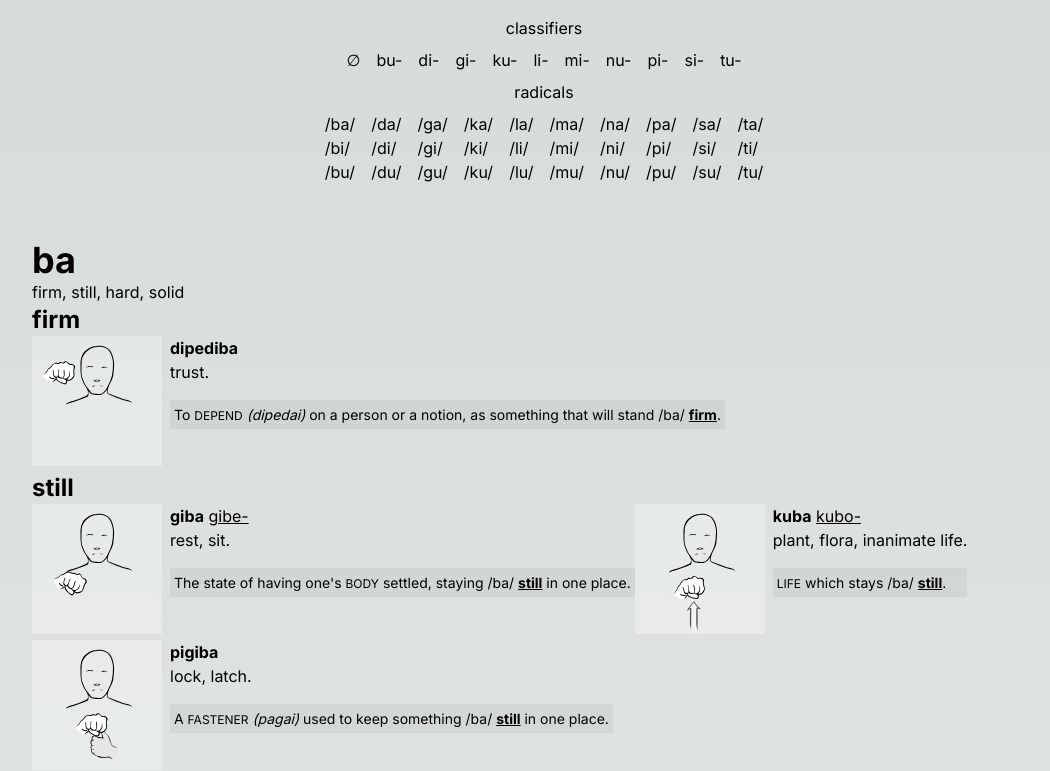
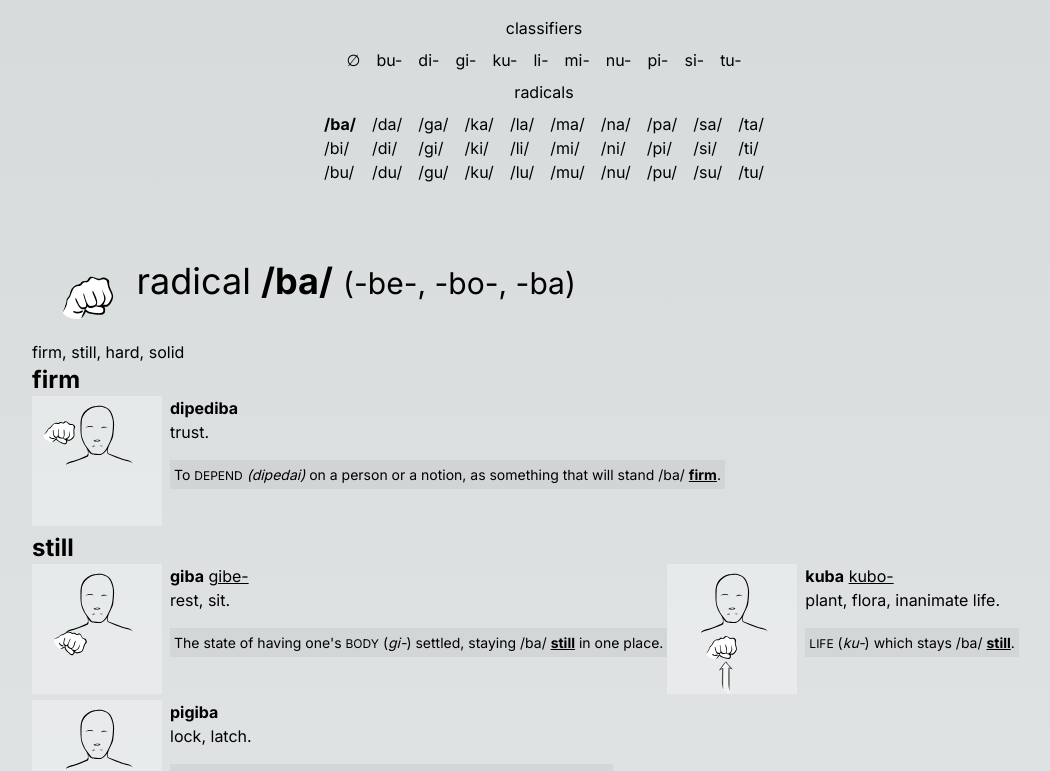
Before and after one commit to justinsilvestre/lanidic, a Next.js app: page /lanidic/r/ba in a window 1280 px wide. Shown: the top 771 px of the page, without its empty margins (96-1146 px from the left). Built offline with nearby package versions, Linux system fonts and the light colour scheme.

Commit message:
Continue filling out radicals layout

```diff
--- a/src/app/layout.tsx
+++ b/src/app/layout.tsx
@@ -2,8 +2,8 @@ import type { Metadata } from "next";
 import { Inter } from "next/font/google";
 import "./globals.css";
 import { Footer } from "@/components/Footer";
-import Link from "next/link";
-import { classifiers, consonants } from "./roots/rootsStructure";
+import { useRouter } from "next/navigation";
+import { Header } from "../components/Header";
 
 const inter = Inter({ subsets: ["latin"] });
 
@@ -14,37 +14,15 @@ export const metadata: Metadata = {
 
 export default function RootLayout({
   children,
+  params,
 }: Readonly<{
   children: React.ReactNode;
+  params: any;
 }>) {
   return (
     <html lang="en">
       <body className={` min-h-screen ${inter.className}`}>
-        <header className="flex flex-col items-center p-4">
-          <h2>classifiers</h2>
-          <ul>
-            <li className="inline-block p-2">
-              <Link href={"/"}>∅</Link>
-            </li>
-            {classifiers.map((classifier) => (
-              <li key={classifier} className="inline-block p-2">
-                <Link href={"/p/" + classifier}>{classifier}-</Link>
-              </li>
-            ))}
-          </ul>
-          <h2>radicals</h2>
-          <ul>
-            {consonants.map((consonant) => (
-              <li key={consonant} className="inline-block p-2">
-                <Link href={`/r/${consonant}a`}>/{consonant}a/</Link>
-                <br />
-                <Link href={`/r/${consonant}i`}>/{consonant}i/</Link>
-                <br />
-                <Link href={`/r/${consonant}u`}>/{consonant}u/</Link>
-              </li>
-            ))}
-          </ul>
-        </header>
+        <Header />
         <main className="flex flex-col items-center p-4">{children}</main>
         <Footer />
       </body>
--- /dev/null
+++ b/src/components/Header.tsx
@@ -0,0 +1,52 @@
+"use client";
+
+import Link from "next/link";
+import { classifiers, consonants } from "../app/roots/rootsStructure";
+import { useParams } from "next/navigation";
+
+export function Header() {
+  const params = useParams();
+  return (
+    <header className="flex flex-col items-center p-4">
+      <h2>classifiers</h2>
+      <ul>
+        <li className="inline-block p-2">
+          <Link href={"/"}>∅</Link>
+        </li>
+        {classifiers.map((classifier) => (
+          <li key={classifier} className="inline-block p-2">
+            {params.prefix !== classifier ? (
+              <Link href={"/p/" + classifier}>{classifier}-</Link>
+            ) : (
+              <span className="font-bold">{classifier}-</span>
+            )}
+          </li>
+        ))}
+      </ul>
+      <h2>radicals</h2>
+      <ul>
+        {consonants.map((consonant) => (
+          <li key={consonant} className="inline-block p-2">
+            {params.radical !== consonant + "a" ? (
+              <Link href={`/r/${consonant}a`}>/{consonant}a/</Link>
+            ) : (
+              <span className="font-bold">/{consonant}a/</span>
+            )}
+            <br />
+            {params.radical !== consonant + "i" ? (
+              <Link href={`/r/${consonant}i`}>/{consonant}i/</Link>
+            ) : (
+              <span className="font-bold">/{consonant}i/</span>
+            )}
+            <br />
+            {params.radical !== consonant + "u" ? (
+              <Link href={`/r/${consonant}u`}>/{consonant}u/</Link>
+            ) : (
+              <span className="font-bold">/{consonant}u/</span>
+            )}
+          </li>
+        ))}
+      </ul>
+    </header>
+  );
+}
--- a/src/components/PrefixPage.tsx
+++ b/src/components/PrefixPage.tsx
@@ -87,14 +87,17 @@ function PrefixTableDisplay({
             </p>
             <p className="">
               {prefixRadicals.length === 1 ? "radical: " : "radicals: "}
-              {prefixRadicals.map((radical) => (
-                <Link
-                  href={`/r/${radical}`}
-                  key={radical}
-                  className="font-bold underline hover:no-underline"
-                >
-                  {radical}
-                </Link>
+              {prefixRadicals.map((radical, i) => (
+                <span key={radical}>
+                  <Link href={`/r/${radical}`} className="group">
+                    /
+                    <span className="underline hover:no-underline">
+                      {radical}
+                    </span>
+                    /
+                  </Link>
+                  {i < prefixRadicals.length - 1 ? ", " : ""}
+                </span>
               ))}
             </p>
           </>
@@ -186,36 +189,6 @@ export function PrefixPage({
         table={table}
       />
     </>
-  );
-}
-
-function RadicalHandshapeSvg({
-  radical,
-  className,
-  size = 75,
-}: {
-  radical: Radical;
-  className?: string;
-  size?: number;
-}) {
-  if (!radicalsPaths[radical]) throw new Error(`invalid radical ${radical}`);
-
-  return (
-    <svg
-      viewBox="30 30 450 450"
-      height={size}
-      width={size}
-      className={`${className}`}
-    >
-      <path
-        d={radicalsPaths[radical].fill}
-        style={{ fill: "rgb(var(--background-end-rgb))" }}
-      />
-      <path
-        d={radicalsPaths[radical].outline}
-        style={{ fill: "rgb(var(--foreground-rgb))" }}
-      />
-    </svg>
   );
 }
 
--- /dev/null
+++ b/src/components/RadicalHandshapeSvg.tsx
@@ -0,0 +1,34 @@
+/* eslint-disable react/no-unescaped-entities */
+"use client";
+import radicalsPaths from "@/app/svg/radicalsPaths.json";
+import { Radical } from "@/app/roots/rootsStructure";
+
+export function RadicalHandshapeSvg({
+  radical,
+  className,
+  size = 75,
+}: {
+  radical: Radical;
+  className?: string;
+  size?: number;
+}) {
+  if (!radicalsPaths[radical]) throw new Error(`invalid radical ${radical}`);
+
+  return (
+    <svg
+      viewBox="30 30 450 450"
+      height={size}
+      width={size}
+      className={`${className}`}
+    >
+      <path
+        d={radicalsPaths[radical].fill}
+        style={{ fill: "rgb(var(--background-end-rgb))" }}
+      />
+      <path
+        d={radicalsPaths[radical].outline}
+        style={{ fill: "rgb(var(--foreground-rgb))" }}
+      />
+    </svg>
+  );
+}
--- a/src/components/RadicalPage.tsx
+++ b/src/components/RadicalPage.tsx
@@ -1,6 +1,7 @@
 import { Radical } from "@/app/roots/rootsStructure";
 import { ExpandedRadicalTable } from "@/app/roots/rootsTables";
 import { RootDefinition } from "./RootDefinition";
+import { RadicalHandshapeSvg } from "./RadicalHandshapeSvg";
 
 export function RadicalPage({
   radical,
@@ -31,8 +32,21 @@ function RadicalTableDisplay({
 }) {
   return (
     <div className={className}>
-      <h1 className="text-4xl font-bold">{radical}</h1>
+      <h1 className="">
+        <RadicalHandshapeSvg
+          radical={radical}
+          size={100}
+          className="inline-block"
+        />{" "}
+        <span className="text-4xl">
+          radical <span className="font-bold">/{radical}/</span>{" "}
+        </span>
+        <span className="text-3xl">
+          ({getRadicalForms(radical).join(", ")})
+        </span>
+      </h1>
       <p>{Object.keys(table.radicals).join(", ")}</p>
+
       <div className="flex flex-col">
         {Object.entries(table.radicals).map(([radicalMeaning, entries]) => {
           return (
@@ -75,3 +89,28 @@ function RadicalTableDisplay({
     </div>
   );
 }
+
+function getRadicalForms(radical: Radical) {
+  const consonant = radical[0];
+  const vowel = radical[1];
+  if (vowel === "a")
+    return [`-${consonant}e-`, `-${consonant}o-`, `-${consonant}a`];
+
+  if (vowel === "i")
+    return [
+      `-${consonant}i-`,
+      `-${consonant}a-`,
+      `-${consonant}e`,
+      `-${consonant}ai`,
+    ];
+
+  if (vowel === "u")
+    return [
+      `-${consonant}u`,
+      `-${consonant}a-`,
+      `-${consonant}o`,
+      `-${consonant}au`,
+    ];
+
+  throw new Error(`Invalid radical ${radical}`);
+}
--- a/src/components/RootDefinition.tsx
+++ b/src/components/RootDefinition.tsx
@@ -4,7 +4,7 @@ import Link from "next/link";
 import radicalsPaths from "@/app/svg/radicalsPaths.json";
 import classifiersPaths from "@/app/svg/classifiersPaths.json";
 import { rootsTables } from "@/app/roots/rootsTables";
-import { Radical, Classifier } from "@/app/roots/rootsStructure";
+import { Radical, Classifier, classifiers } from "@/app/roots/rootsStructure";
 import { ClassifiedHandshape, capitalize, toRadicalForm } from "./PrefixPage";
 
 export function RootDefinition({
@@ -109,10 +109,14 @@ export function RootDefinition({
                       rootsTables.byPrefix[prefix].prefixAsRoot;
                     return (
                       <span key={String(i)}>
-                        <Link href={`/p/${prefix}`} className="group">
+                        <Link
+                          href={`/p/${prefix}`}
+                          className="group whitespace-nowrap"
+                        >
                           <span className="[font-variant:small-caps] [font-size:1.2em] group-hover:underline">
                             {inflectedPrefixMeaning || prefixMeaning}
-                          </span>{" "}
+                          </span>
+                          &nbsp;
                           <span className="italic group-hover:text-orange-600">
                             ({prefixAsRoot})
                           </span>
@@ -123,22 +127,40 @@ export function RootDefinition({
                     const [syllable] = colonSegments;
                     const [syllableMeaning, inflectedSyllableMeaning] =
                       colonSegments[1].split("@@");
-                    const syllableIsRadical = syllable.length === 1;
-                    if (syllableIsRadical)
+                    const syllableIsClassifier = syllable.length === 1;
+                    if (syllableIsClassifier) {
+                      const classifier = classifiers.find((c) =>
+                        c.startsWith(syllable.toLowerCase())
+                      );
                       return (
                         <span key={String(i)}>
-                          <span className="[font-variant:small-caps] [font-size:1.2em]">
-                            {inflectedSyllableMeaning || syllableMeaning}
-                          </span>
+                          <Link
+                            href={`/p/${classifier}`}
+                            className="group whitespace-nowrap"
+                          >
+                            <span className="[font-variant:small-caps] [font-size:1.2em]">
+                              {inflectedSyllableMeaning || syllableMeaning}
+                            </span>
+                            &nbsp;(
+                            <span className="italic group-hover:text-orange-600">
+                              {classifier}-
+                            </span>
+                            )
+                          </Link>
                         </span>
                       );
+                    }
                     const radical = toRadicalForm(syllable);
                     return (
                       <span key={String(i)}>
-                        <Link href={`/r/${radical}`} className="group">
+                        <Link
+                          href={`/r/${radical}`}
+                          className="group whitespace-nowrap"
+                        >
                           <span className="inline-flex flex-col items-center group-hover:text-orange-700">
                             <span>/{radical}/</span>
-                          </span>{" "}
+                          </span>
+                          &nbsp;
                           <span className="font-bold underline group-hover:no-underline">
                             {inflectedSyllableMeaning || syllableMeaning}
                           </span>
```
Also changed, not shown: src/app/roots/rootsTables.json.
